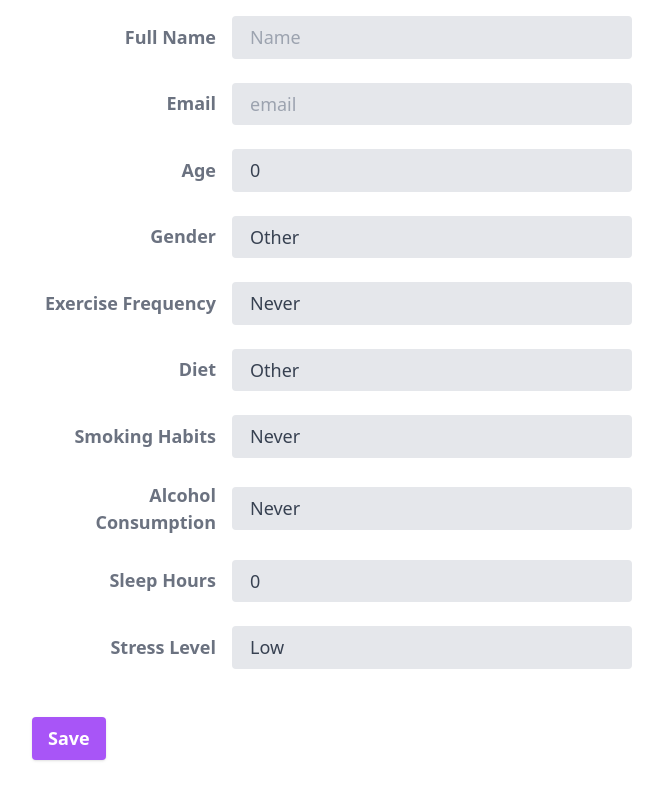
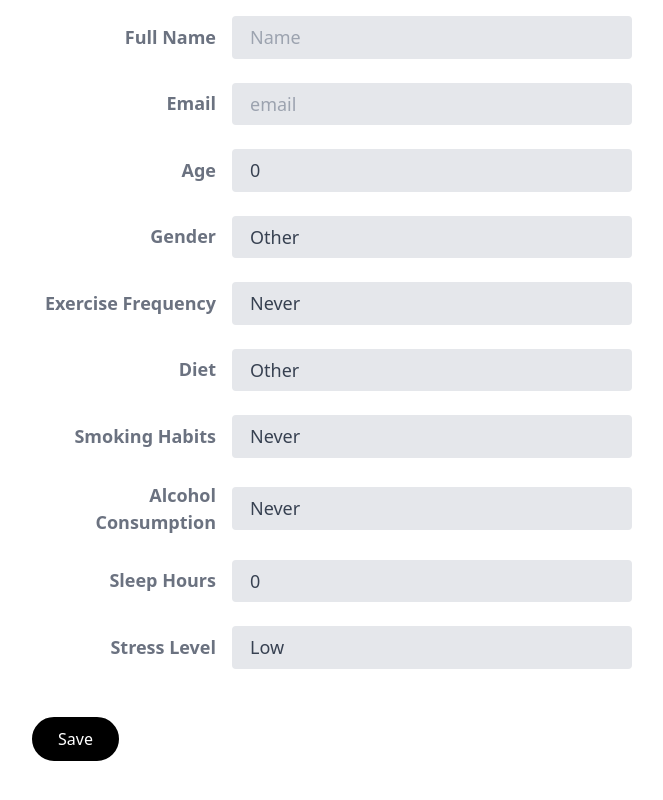
Before and after one commit to jordisabat/lifespan, a React (Vite) app: page /profile in a window 1280 px wide. Shown: the part 206-1006 px from the top of the page, without its empty margins (32-695 px from the left). Built offline with nearby package versions, Linux system fonts and the light colour scheme; a web font is replaced by a local one.

Commit message:
refactor: improve button UI

```diff
--- a/src/components/Profile.tsx
+++ b/src/components/Profile.tsx
@@ -318,7 +318,7 @@ const Profile = (props: ProfileProps) => {
 
         <div className="flex flex-row justify-between">
           <button
-            className="focus:shadow-outline rounded bg-purple-500 px-4 py-2 font-bold text-white shadow hover:bg-purple-400 focus:outline-none"
+            className="inline-flex flex-row flex-nowrap items-center rounded-full border-2 border-black bg-black px-[24px] py-[8px] text-[16px] text-white hover:border-black hover:bg-white hover:text-black"
             type="submit"
           >
             Save
```
